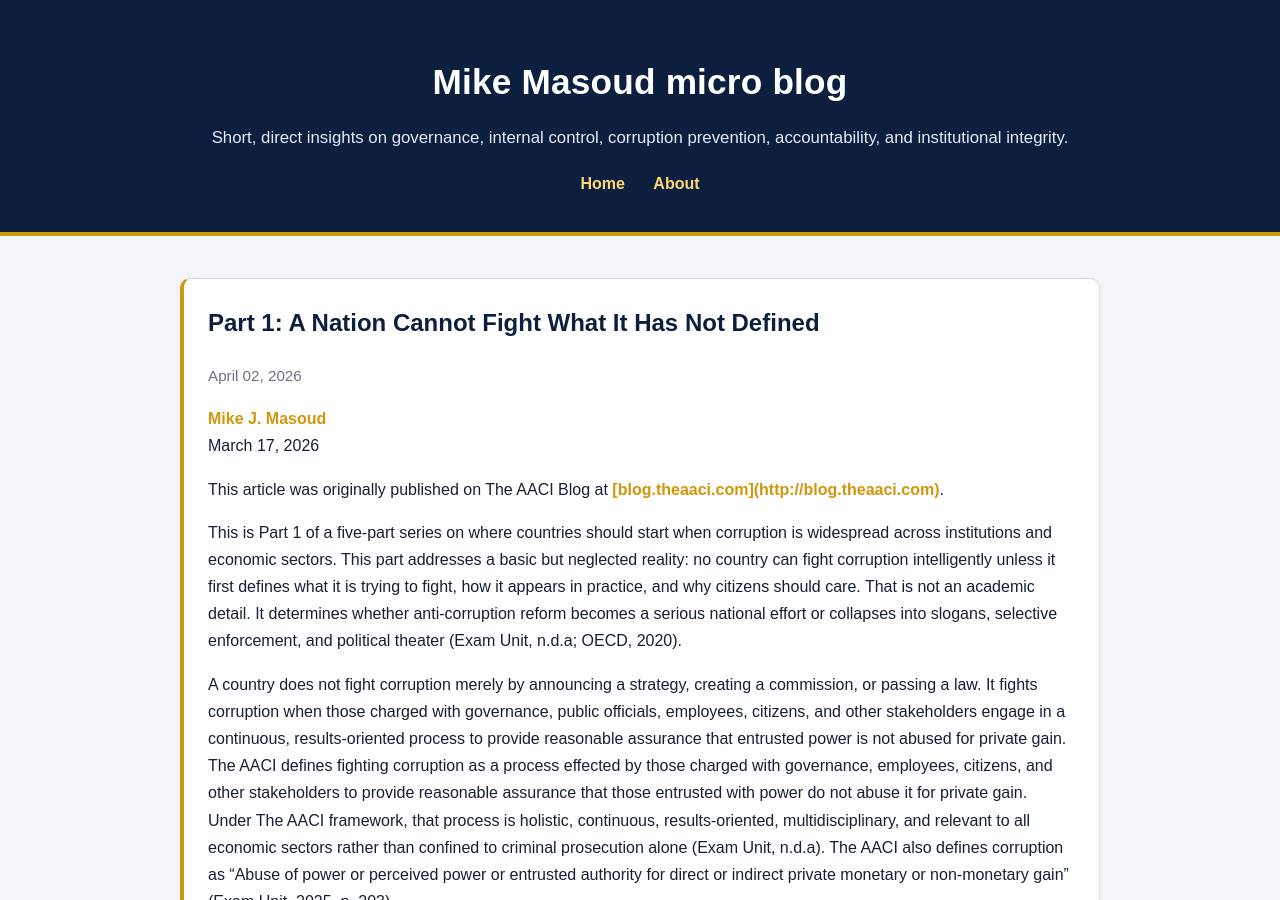
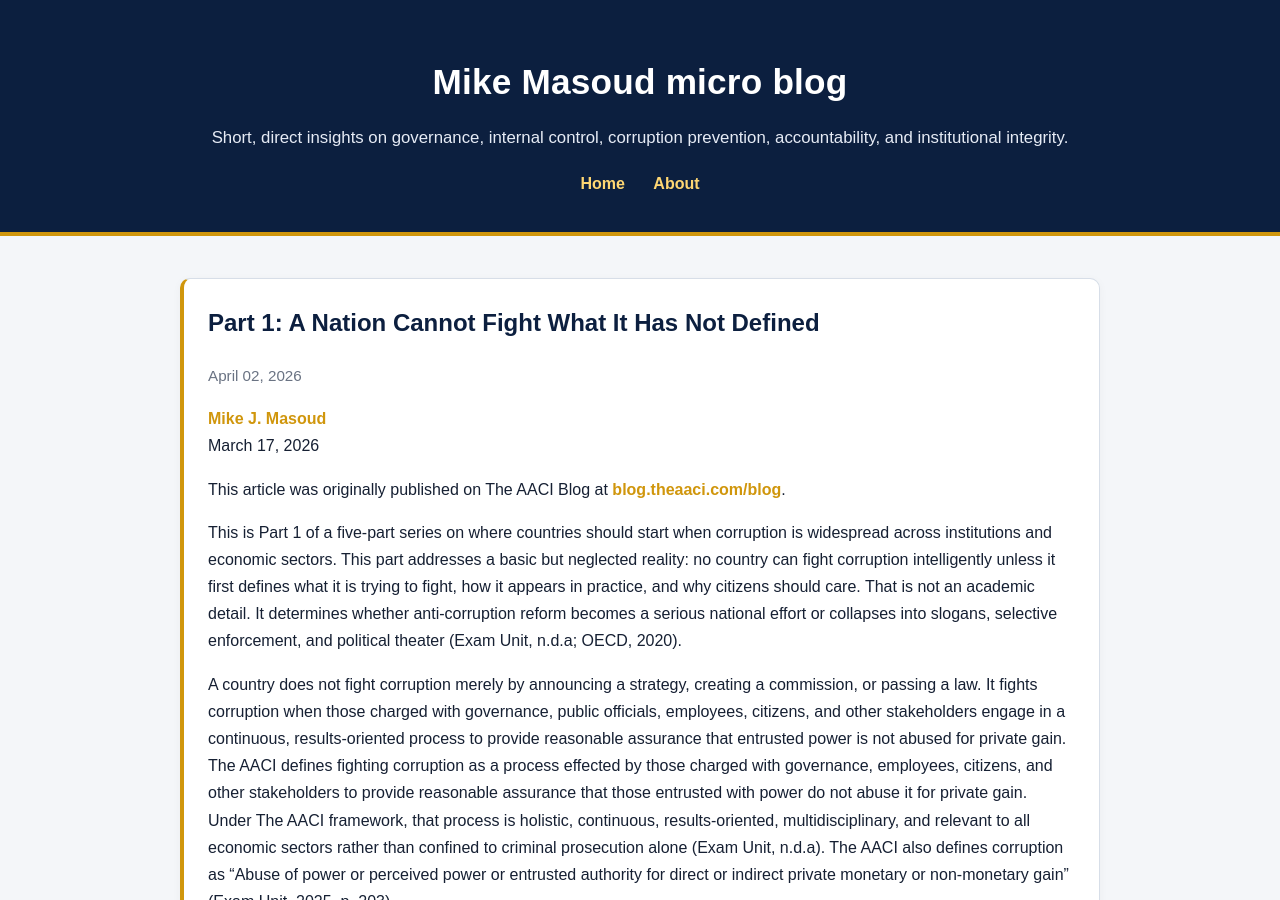
Before and after one commit to mikemasoud/microblog, a Jekyll site: the page built from _posts/2026-04-02-part-1-a-nation-cannot-fight-what-it-has-not-defined.md, in a window 1280 px wide and 900 px high. Built offline with Jekyll 4.4.1, drawn with Linux system fonts in a browser that asks for light colours; some of the changed lines change nothing that is shown.

Commit message:
Update _posts/2026-04-02-part-1-a-nation-cannot-fight-what-it-has-not-defined.md (via Pages CMS)

```diff
--- a/_posts/2026-04-02-part-1-a-nation-cannot-fight-what-it-has-not-defined.md
+++ b/_posts/2026-04-02-part-1-a-nation-cannot-fight-what-it-has-not-defined.md
@@ -14,7 +14,7 @@ why_it_matters: Governance fails when institutions claim to oppose corruption
 [Mike J. Masoud](https://blog.theaaci.com/mike-masoud/)
 March 17, 2026
 
-<p>This article was originally published on The AACI Blog at <a href="[https://blog.theaaci.com/blog](https://blog.theaaci.com)" target="_blank" rel="noopener noreferrer">[blog.theaaci.com](http://blog.theaaci.com)</a>.</p>
+This article was originally published on The AACI Blog at <a href="[https://blog.theaaci.com](https://blog.theaaci.com)" target="_blank" rel="noopener noreferrer">[blog.theaaci.com/blog](http://blog.theaaci.com)</a>.
 
 This is Part 1 of a five-part series on where countries should start when corruption is widespread across institutions and economic sectors. This part addresses a basic but neglected reality: no country can fight corruption intelligently unless it first defines what it is trying to fight, how it appears in practice, and why citizens should care. That is not an academic detail. It determines whether anti-corruption reform becomes a serious national effort or collapses into slogans, selective enforcement, and political theater (Exam Unit, n.d.a; OECD, 2020).
 
```
